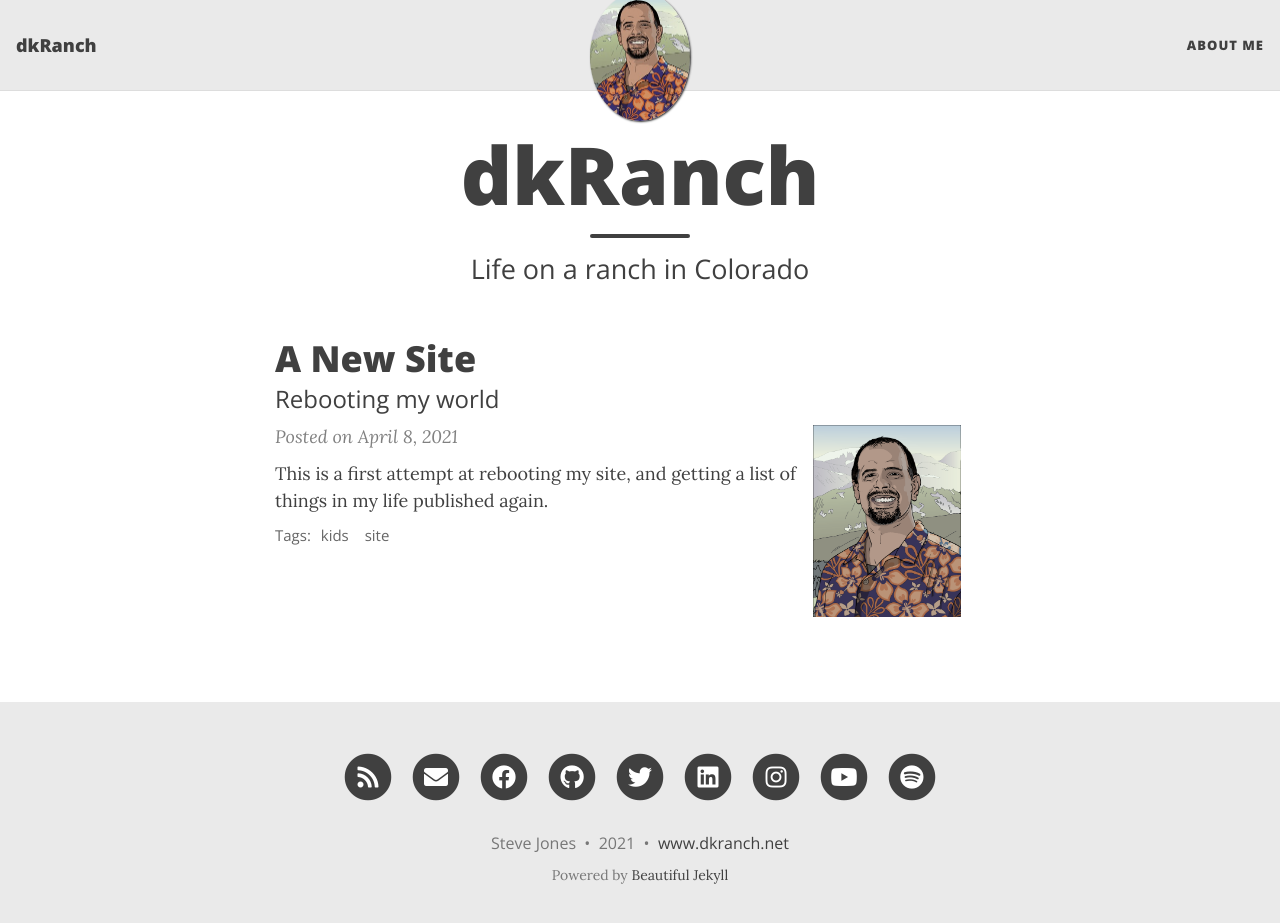
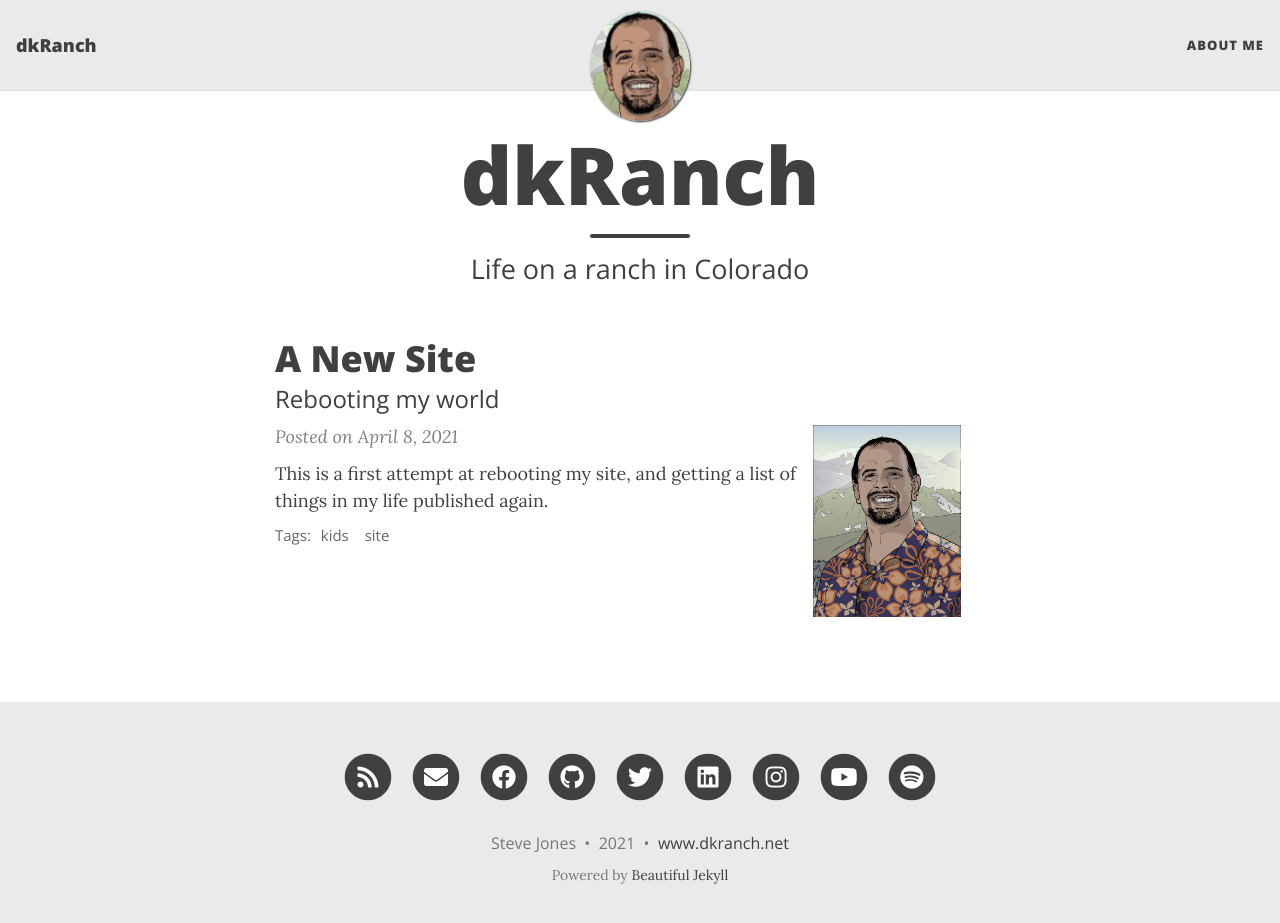
Before and after one commit to dkranch/www, a Jekyll site: the page built from index.html, in a window 1280 px wide and 936 px high. Shown: the top 923 px of the window. Built offline with Jekyll 4.4.1, drawn with Linux system fonts in a browser that asks for light colours; nearby versions of some CDN libraries; the list of posts is cut into pages by our own code.

Commit message:
grays trip

```diff
--- a/_config.yml
+++ b/_config.yml
@@ -20,7 +20,7 @@ navbar-links:
 
 # Image to show in the navigation bar - works best with a square image
 # Remove this parameter if you don't want an image in the navbar
-avatar: "/assets/img/steveJones_avatar.jpg"
+avatar: "/assets/img/avatar.png"
 
 # By default, the image is cut into a circle. You can disable this behaviour by setting 'round-avatar: false'
 round-avatar: true
```
Also changed, not shown: assets/img/avatar.png (added), assets/img/grays/Image024.jpg (added), assets/img/grays/image001.jpg (added), assets/img/grays/image003.jpg (added), assets/img/grays/image009.jpg (added), assets/img/grays/image013.jpg (added), assets/img/grays/image016.jpg (added), assets/img/grays/image023.jpg (added).
